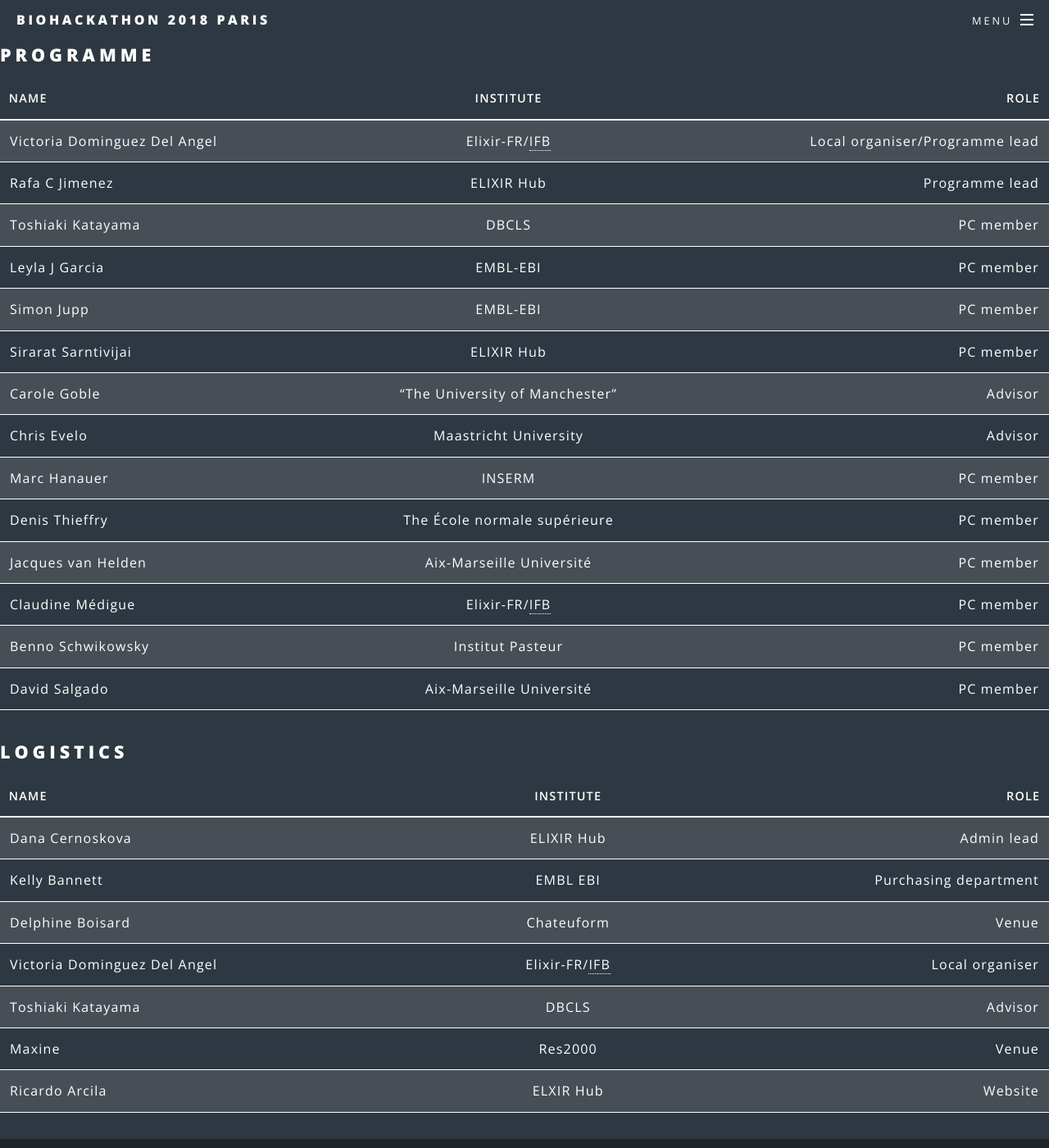
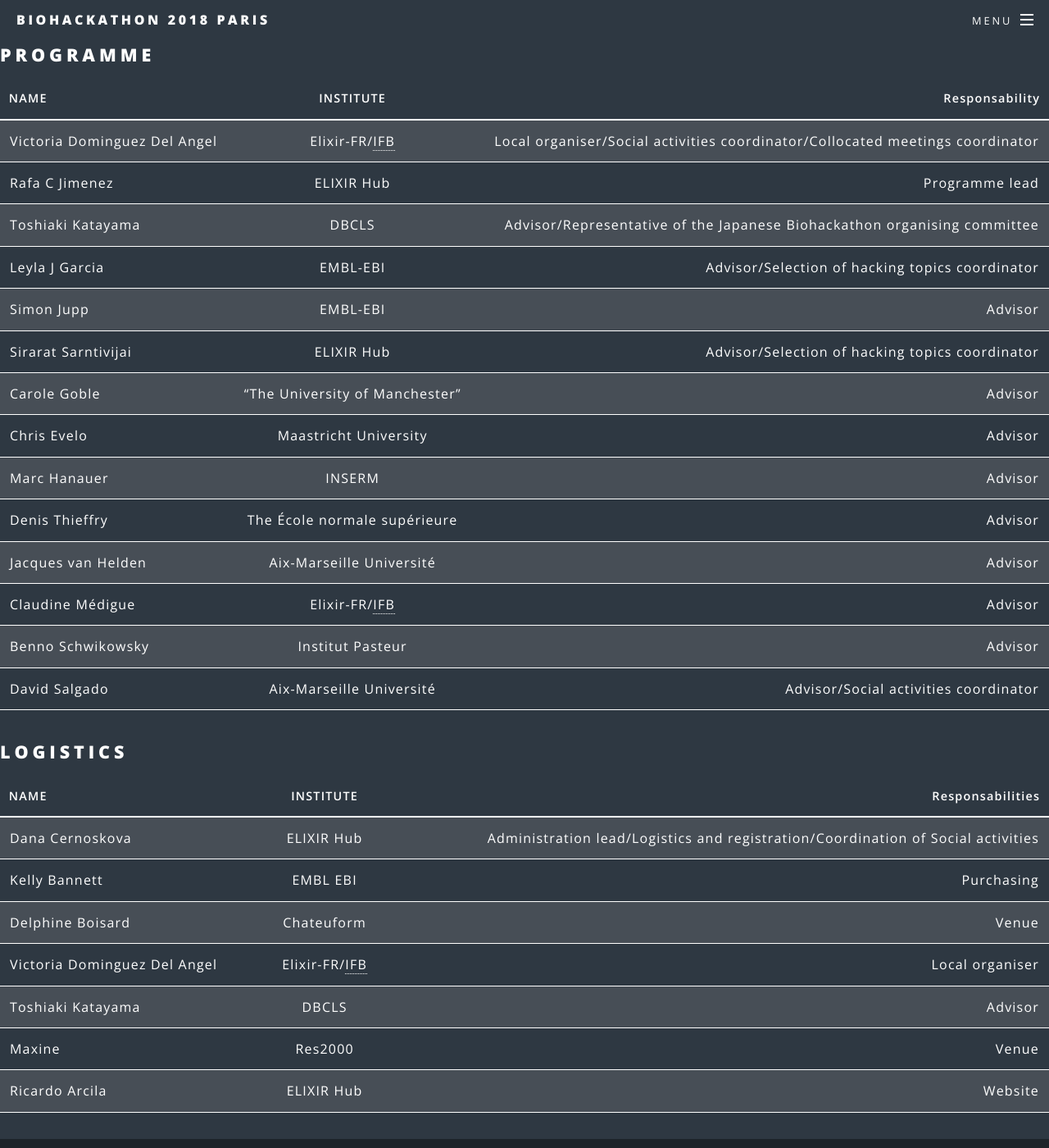
Before and after one commit to elixir-europe/bh2018paris, a Jekyll site: the page built from _committee/updated committee-1.md, in a window 1280 px wide and 1400 px high. Shown: the whole window at 82% size. Built offline with Jekyll 4.4.1, drawn with Linux system fonts in a browser that asks for light colours.

Commit message:
committee update and landing update

```diff
--- a/_committee/updated committee-1.md
+++ b/_committee/updated committee-1.md
@@ -5,31 +5,31 @@
 ---
 ## Programme
 
-**NAME**|**INSTITUTE**|**ROLE**
+**NAME**|**INSTITUTE**|**Responsability**
 :-----|:-----:|-----:
-Victoria Dominguez Del Angel|Elixir-FR/[IFB](https://www.france-bioinformatique.fr/ "IFB")|Local organiser/Programme lead
+Victoria Dominguez Del Angel|Elixir-FR/[IFB](https://www.france-bioinformatique.fr/ "IFB")|Local organiser/Social activities coordinator/Collocated meetings coordinator
 Rafa C Jimenez|ELIXIR Hub|Programme lead
-Toshiaki Katayama|DBCLS|PC member
-Leyla J Garcia|EMBL-EBI|PC member
-Simon Jupp|EMBL-EBI|PC member
-Sirarat Sarntivijai|ELIXIR Hub|PC member
+Toshiaki Katayama|DBCLS|Advisor/Representative of the Japanese Biohackathon organising committee
+Leyla J Garcia|EMBL-EBI|Advisor/Selection of hacking topics coordinator
+Simon Jupp|EMBL-EBI|Advisor
+Sirarat Sarntivijai|ELIXIR Hub|Advisor/Selection of hacking topics coordinator
 Carole Goble|"The University of Manchester"|Advisor
 Chris Evelo|Maastricht University|Advisor
-Marc Hanauer|INSERM|PC member
-Denis Thieffry|The École normale supérieure|PC member
-Jacques van Helden|Aix-Marseille Université|PC member
-Claudine Médigue|Elixir-FR/[IFB](https://www.france-bioinformatique.fr/ "IFB")|PC member
-Benno Schwikowsky|Institut Pasteur|PC member
-David Salgado|Aix-Marseille Université|PC member
+Marc Hanauer|INSERM|Advisor
+Denis Thieffry|The École normale supérieure|Advisor
+Jacques van Helden|Aix-Marseille Université|Advisor
+Claudine Médigue|Elixir-FR/[IFB](https://www.france-bioinformatique.fr/ "IFB")|Advisor
+Benno Schwikowsky|Institut Pasteur|Advisor
+David Salgado|Aix-Marseille Université|Advisor/Social activities coordinator
 
 ## Logistics
 
-**NAME**|**INSTITUTE**|**ROLE**
+**NAME**|**INSTITUTE**|**Responsabilities**
 :-----|:-----:|-----:
-Dana Cernoskova|ELIXIR Hub|Admin lead
-Kelly Bannett|EMBL EBI|Purchasing department
+Dana Cernoskova|ELIXIR Hub|Administration lead/Logistics and registration/Coordination of Social activities
+Kelly Bannett|EMBL EBI|Purchasing
 Delphine Boisard|Chateuform|Venue
 Victoria Dominguez Del Angel|Elixir-FR/[IFB](https://www.france-bioinformatique.fr/ "IFB")|Local organiser
 Toshiaki Katayama|DBCLS|Advisor
 Maxine|Res2000|Venue
-Ricardo Arcila|ELXIR Hub|Website
+Ricardo Arcila|ELIXIR Hub|Website
--- a/index.html
+++ b/index.html
@@ -136,7 +136,7 @@
 			<h3>1st call for proposals</h3>
 			<p>The first call for proposals was closed on May 23 and 18 proposals were <a href="/projects">accepted</a>.</p>
 			<h3>2nd call for proposals</h3>
-			<p>We decided to open a second call to be more inclusive and still add topics the community consider important. Just proposals accepted in the first call will be entitled to get travel rewards.</p>
+			<p>We decided to open a second call to be more inclusive and still add topics the community consider important. Proposals accepted in the first call will get priority for travel rewards.</p>
 		</header>
 		<ul class="features">
 			<li class="icon fa-laptop">
```
